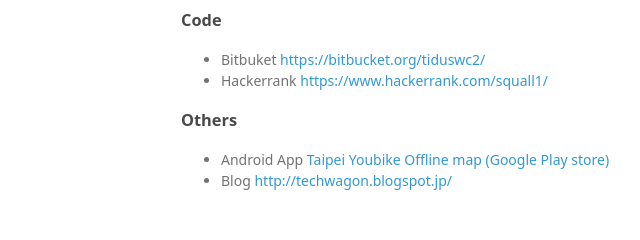
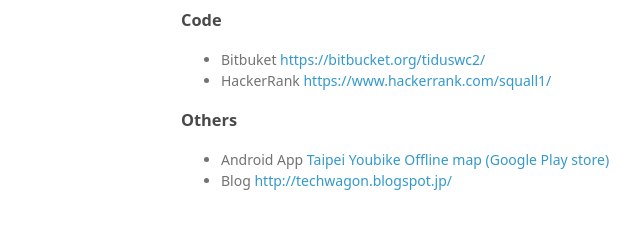
Before and after one commit to squallwc/squallwc.github.io, a plain HTML site: page index.html in a window 1280 px wide. Shown: the part 205-445 px from the top of the page, 389-1029 px from the left. Drawn offline with Linux system fonts and the light colour scheme.

Commit message:
Update index.html
upper case hacker rank

```diff
--- a/index.html
+++ b/index.html
@@ -36,7 +36,7 @@
 <ul>
 <li>Bitbuket <a href="https://bitbucket.org/tiduswc2/">https://bitbucket.org/tiduswc2/</a>
 </li>
-<li>Hackerrank <a href="https://www.hackerrank.com/squall1">https://www.hackerrank.com/squall1/</a>
+<li>HackerRank <a href="https://www.hackerrank.com/squall1">https://www.hackerrank.com/squall1/</a>
 </li>
 </ul>
 
```
